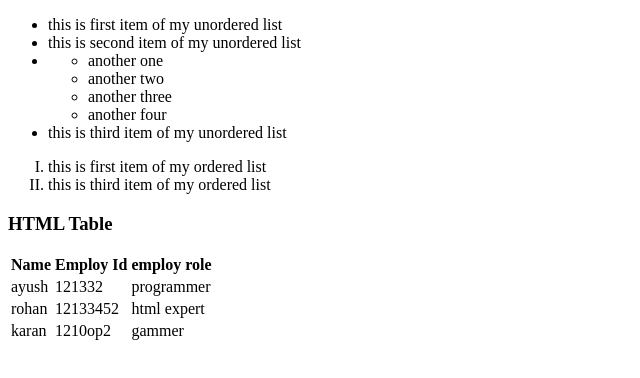
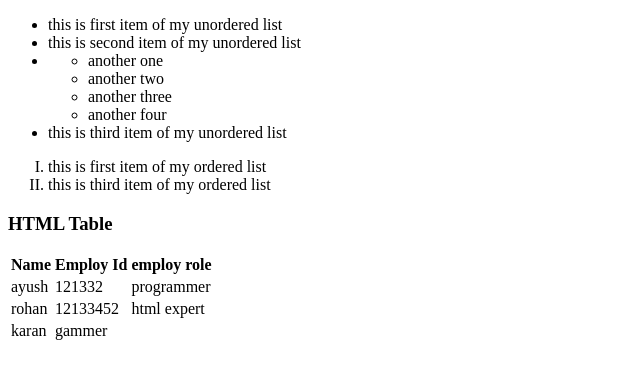
Before and after one commit to Coderencrypt/localrepo, a plain HTML site: page table.html in a window 1280 px wide. Shown: the full height of the page, 0-640 px from the left. Drawn offline with Linux system fonts and the light colour scheme.

Commit message:
some changes

```diff
--- a/table.html
+++ b/table.html
@@ -56,7 +56,7 @@
                     </tr>
                     <tr>
                         <td>karan</td>
-                        <td>1210op2</td>
+                        <!-- <td>1210op2</td> -->
                         <td>gammer</td>
                     </tr>
                 </tbody>
```
